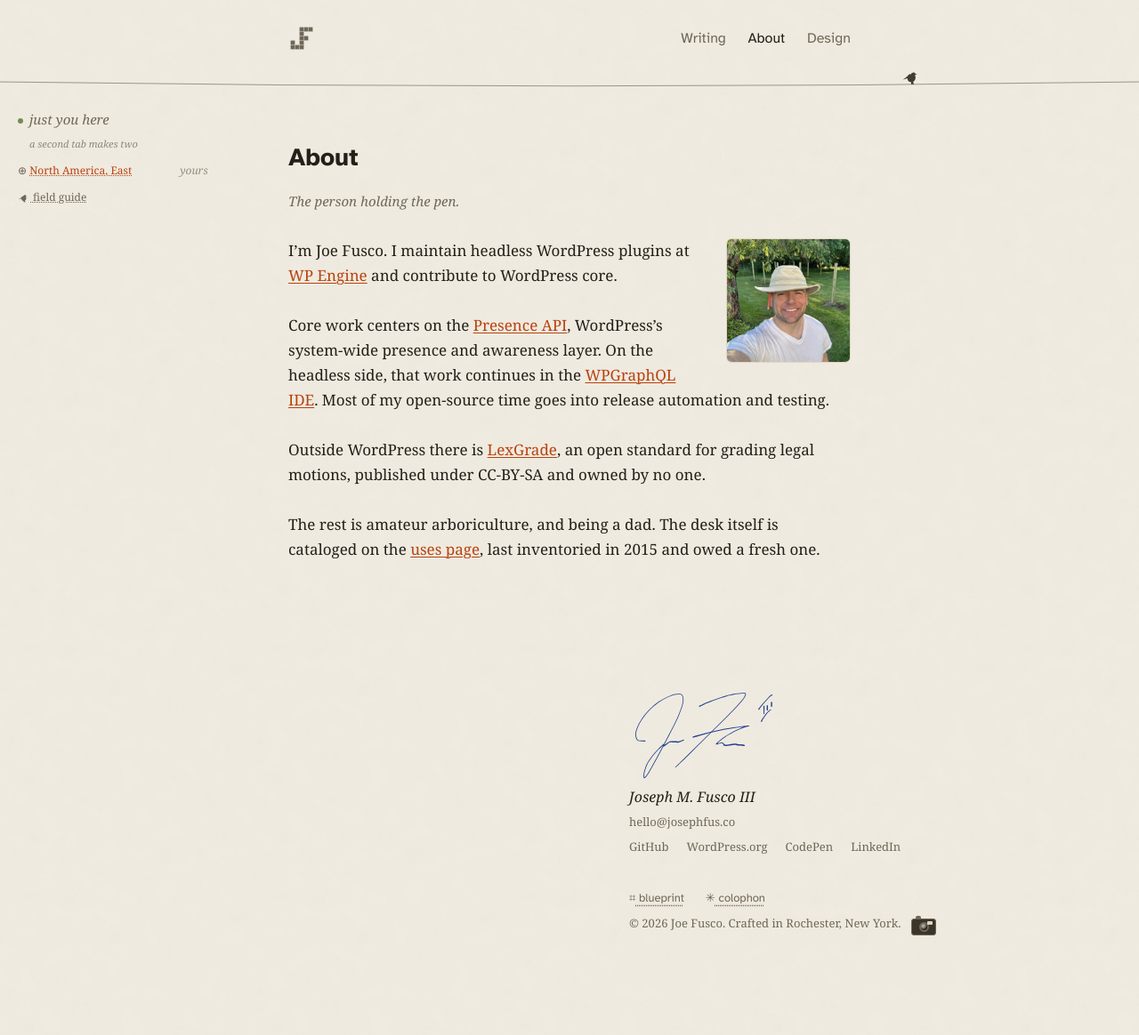
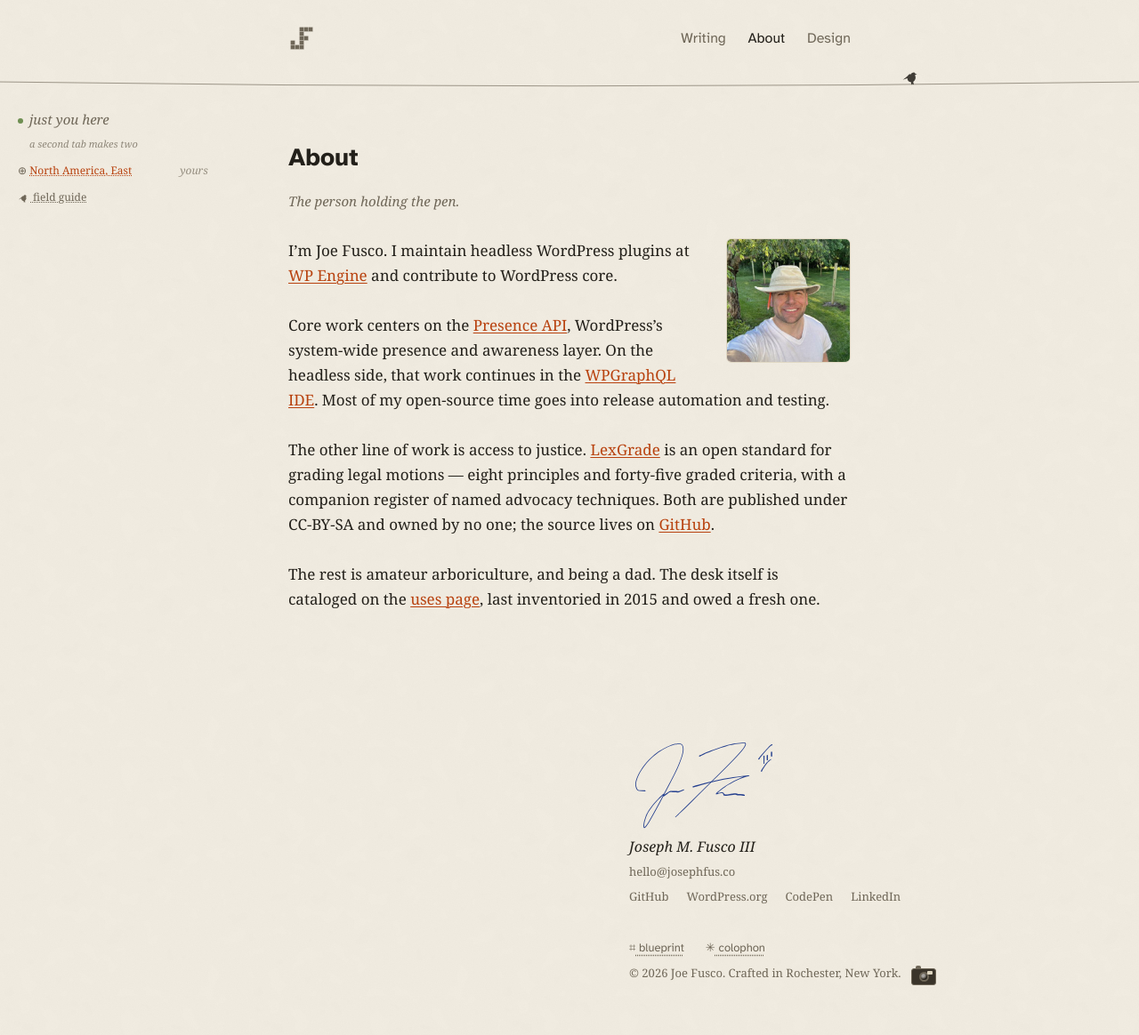
Before and after one commit to josephfusco/josephfusco.github.io, a Jekyll site: the page built from about.md, in a window 1280 px wide. Shown: the whole page at 89% size. Built offline with Jekyll 4.4.1, drawn with Linux system fonts in a browser that asks for light colours; before the commit the page ends 1108 px from its top, so only the background shows below that.

Commit message:
Access to justice gets equal footing with WordPress
The hero, the tab title, the meta description, and the about page now
carry both lines of work. LexGrade moves up the Now list.

Co-Authored-By: Claude Fable 5 <noreply@anthropic.com>
Claude-Session: https://claude.ai/code/session_019GKM1BBvWMLm3KkrMaXf61

```diff
--- a/_config.yml
+++ b/_config.yml
@@ -2,8 +2,8 @@
 
 name: Joe Fusco
 nameplate: Joseph M. Fusco III
-role: WordPress core contributor
-description: Joe Fusco maintains headless WordPress plugins at WP Engine and contributes to WordPress core.
+role: WordPress core and access to justice
+description: Joe Fusco maintains headless WordPress plugins at WP Engine, contributes to WordPress core, and publishes LexGrade, an open standard for grading legal motions.
 url: "https://josephfus.co"
 email: hello@josephfus.co
 
--- a/about.md
+++ b/about.md
@@ -11,6 +11,6 @@ I'm Joe Fusco. I maintain headless WordPress plugins at [WP Engine](https://wpen
 
 Core work centers on the [Presence API](https://github.com/WordPress/presence-api), WordPress's system-wide presence and awareness layer. On the headless side, that work continues in the [WPGraphQL IDE](https://wordpress.org/plugins/wpgraphql-ide/). Most of my open-source time goes into release automation and testing.
 
-Outside WordPress there is [LexGrade](https://lexgrade.org), an open standard for grading legal motions, published under CC-BY-SA and owned by no one.
+The other line of work is access to justice. [LexGrade](https://lexgrade.org) is an open standard for grading legal motions — eight principles and forty-five graded criteria, with a companion register of named advocacy techniques. Both are published under CC-BY-SA and owned by no one; the source lives on [GitHub](https://github.com/LexGrade/standard).
 
 The rest is amateur arboriculture, and being a dad. The desk itself is cataloged on the [uses page](/uses), last inventoried in 2015 and owed a fresh one.
```
Also changed, not shown: index.html (+10 -10 lines).
